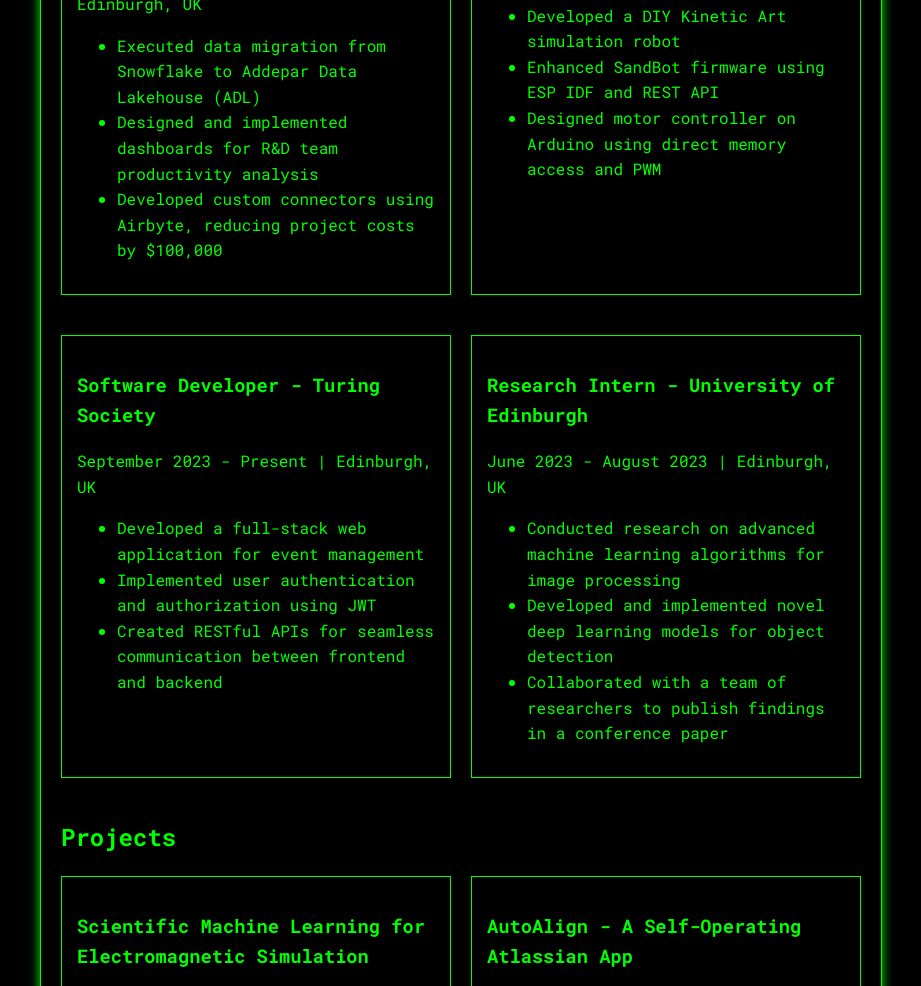
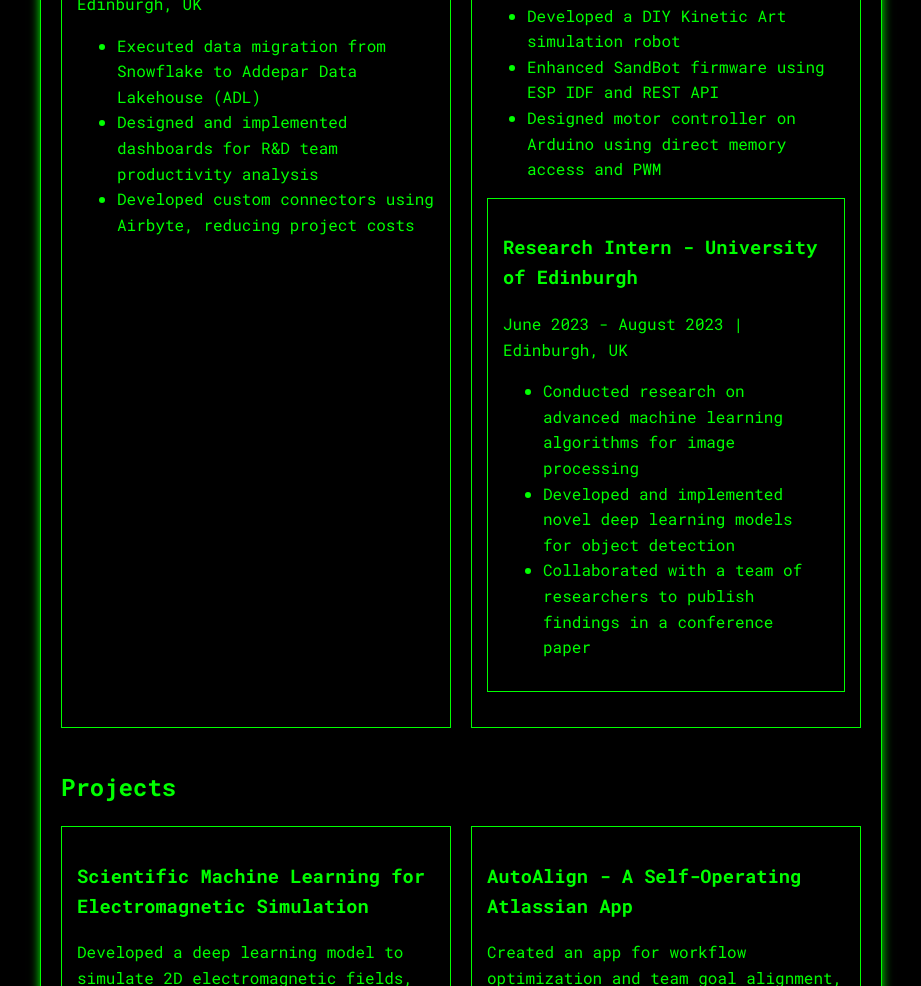
Before and after one commit to flexs2n/balajianandganesh, a plain HTML site: page index.html in a window 1280 px wide. Shown: the part 1230-2216 px from the top of the page, without its empty margins (179-1100 px from the left). Drawn offline with Linux system fonts and the light colour scheme.

Commit message:
Update index.html
Updates

```diff
--- a/index.html
+++ b/index.html
@@ -143,7 +143,7 @@
                     <ul>
                         <li>Executed data migration from Snowflake to Addepar Data Lakehouse (ADL)</li>
                         <li>Designed and implemented dashboards for R&D team productivity analysis</li>
-                        <li>Developed custom connectors using Airbyte, reducing project costs by $100,000</li>
+                        <li>Developed custom connectors using Airbyte, reducing project costs</li>
                     </ul>
                 </div>
                 <div class="grid-item">
@@ -154,16 +154,6 @@
                         <li>Enhanced SandBot firmware using ESP IDF and REST API</li>
                         <li>Designed motor controller on Arduino using direct memory access and PWM</li>
                     </ul>
-                </div>
-                <div class="grid-item">
-                    <h3>Software Developer - Turing Society</h3>
-                    <p>September 2023 - Present | Edinburgh, UK</p>
-                    <ul>
-                        <li>Developed a full-stack web application for event management</li>
-                        <li>Implemented user authentication and authorization using JWT</li>
-                        <li>Created RESTful APIs for seamless communication between frontend and backend</li>
-                    </ul>
-                </div>
                 <div class="grid-item">
                     <h3>Research Intern - University of Edinburgh</h3>
                     <p>June 2023 - August 2023 | Edinburgh, UK</p>
```
